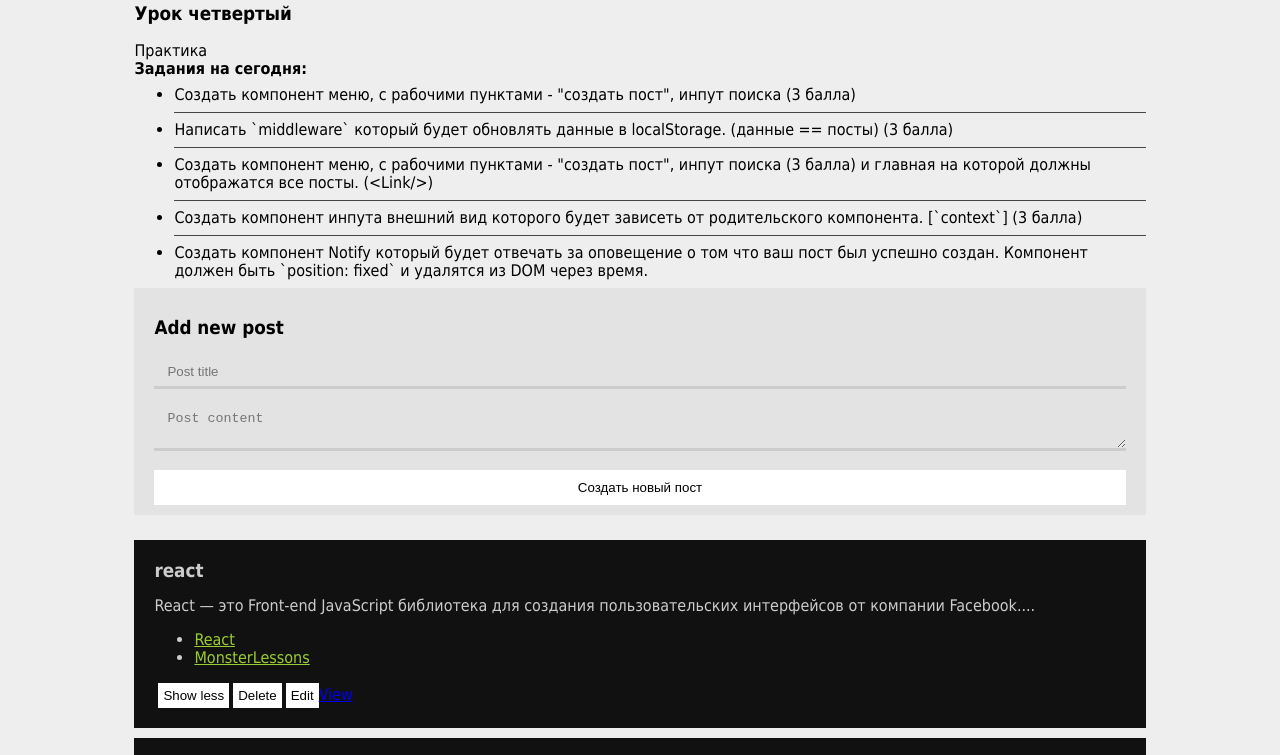
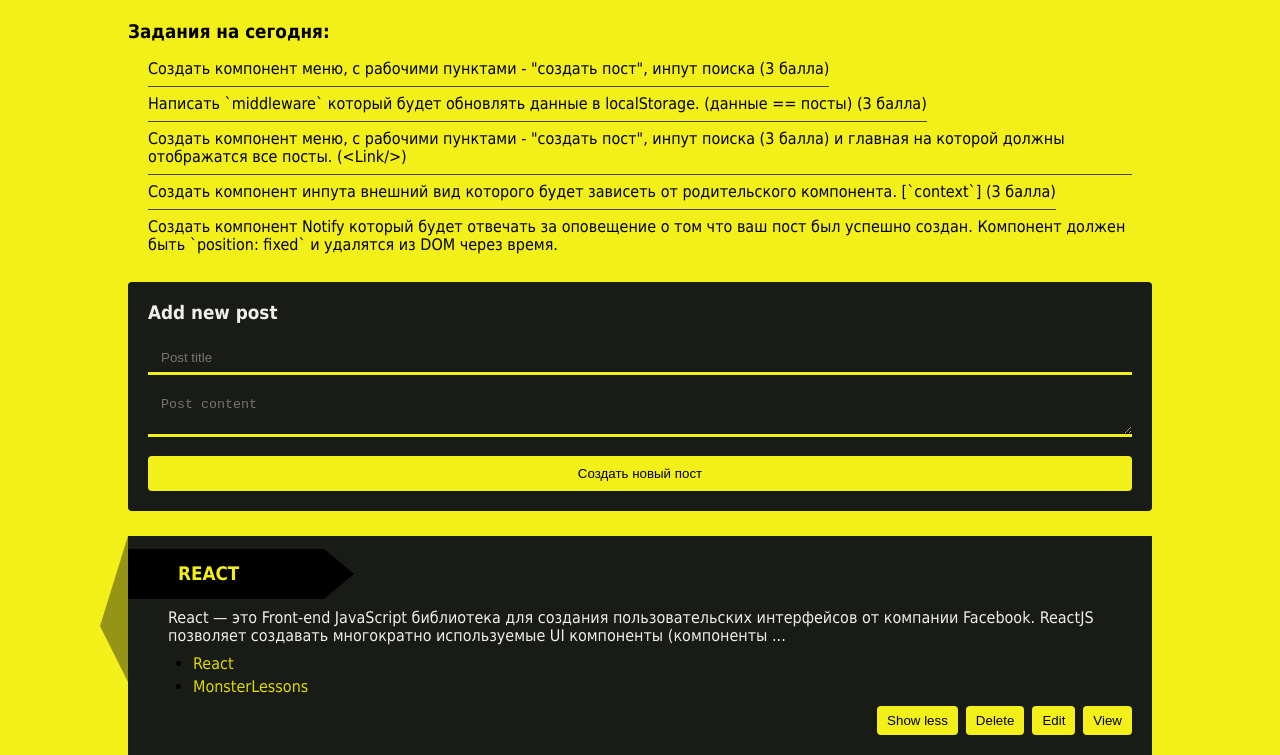
Before and after one commit to stevedevhere/react-course, a React app: page / in a window 1280 px wide. Shown: the part 81-836 px from the top of the page. Built offline with nearby package versions, Linux system fonts and the light colour scheme.

Commit message:
decorated&styling

```diff
--- a/src/js/components/Header.js
+++ b/src/js/components/Header.js
@@ -1,13 +1,11 @@
 import React from 'react';
 
 const Header = (props) => (
-    <header>
-        <h1>React Lesson: 4 [ practice, work with API ]</h1>
-        <h3>Урок четвертый</h3>
-        <p className="description">
-            Практика<br/>
-            <b>Задания на сегодня:</b>
-        </p>
+    <header className="header">
+        <h1 className="page-title">React Lesson: 4 [ context, ?Children API? ]</h1>
+        <h3 className="description">
+            Задания на сегодня:
+        </h3>
         <ul className="tasks">
             <li>Создать компонент меню, с рабочими пунктами - "создать пост", инпут поиска  (3 балла)</li>
             <li>Написать `middleware` который будет обновлять данные в localStorage. (данные == посты) (3 балла)</li>
--- a/src/js/components/Post.js
+++ b/src/js/components/Post.js
@@ -24,7 +24,7 @@ export default class Post extends React.Component {
 
     contentView = (content) => {
         if(!this.props.data.contentToggle && content.length > 120) {
-            return content.lessThan(120) + '... ';
+            return content.lessThan(200) + '... ';
         } else {
             return content;
         }
@@ -39,12 +39,14 @@ export default class Post extends React.Component {
                     {(this.props.data.links) ? this.props.data.links.map((item, index) =>
                         <li key={index} className="link"><a href={item.link} target="_blank">{item.title}</a></li>) : null}
                 </ul>
-                <button onClick={this.handleShowMore}>{this.props.data.contentToggle ? "Show more" : "Show less" }</button>
-                <button >Delete</button>
-                <button>Edit</button>
-                <Link to={`/post-${this.props.index}`} className="post-view-link">
-                    View
-                </Link>
+               <div className="buttons">
+                    <button onClick={this.handleShowMore}>{this.props.data.contentToggle ? "Show more" : "Show less"}</button>
+                    <button >Delete</button>
+                    <button>Edit</button>
+                    <button onClick={() => this.props.push(`/post-${this.props.index}`)}>
+                        View
+                    </button>
+               </div>
             </article>
         );
     }
--- a/src/js/components/PostView.js
+++ b/src/js/components/PostView.js
@@ -27,12 +27,21 @@ export default class PostView extends React.Component {
         if(this.props.data) {
             return (
                 <article className="post-view">
-                    <Link to="/" className="go-home">Go Home</Link>
-                    <h1>{this.props.data.title}</h1>
-                    <p>{this.props.data.description}</p>
-                    <ul className="links">
-                        {this.renderLinks()}
-                    </ul>
+
+                    <header>
+                        <h1 className="page-title">
+                            <Link to="/" className="go-home">home</Link>
+                            {' / ' +this.props.data.title}
+                        </h1>
+                    </header>
+
+                    <main>
+                        <p>{this.props.data.description}</p>
+                        <ul className="links">
+                            {this.renderLinks()}
+                        </ul>
+                    </main>
+
                 </article>
             );
         } else {
--- a/src/js/components/Posts.js
+++ b/src/js/components/Posts.js
@@ -42,7 +42,7 @@ export default class Posts extends React.Component {
                 // Так-же, мы передаем свойство "key", оно необходимо ядру реакта для индетификации элементов которые
                 // созданы спомощью итерационных функций, в остальных случаях это делать нет необходимости.
                 return (
-                    <Post data={item} key={index} index={index} updateContentToggler={self.props.updateContentToggler} />
+                    <Post data={item} key={index} index={index} updateContentToggler={self.props.updateContentToggler} push={this.props.history.push}/>
                 )
             })
         } else {
@@ -51,6 +51,7 @@ export default class Posts extends React.Component {
     }
 
     render() {
+        console.log(this)
         return (
             <section className="posts-container">
                 <Header />
--- a/src/sass/_components.scss
+++ b/src/sass/_components.scss
@@ -2,4 +2,5 @@
  @import "components/_button";
  @import "components/_add-post";
  @import "components/_post";
+ @import "components/_post-view";
  @import "components/_menu";
--- a/src/sass/_defaults.scss
+++ b/src/sass/_defaults.scss
@@ -1,5 +1,12 @@
 $blue: #006ec5;
 $grey: #585858;
+$accent: rgb(243, 239, 24);
+
+* {
+    margin: 0;
+    padding: 0;
+    outline: none;
+}
 
 html, body {
     font-family: "Tahoma";
@@ -7,23 +14,37 @@ html, body {
     line-height: 1.125;
 }
 
+ul {
+    margin: 10px 0;
+}
+
+ul li {
+    display: table;
+}
 
 body {
     min-height: 100%;
-    background: #eee;
+    background: $accent;
     background-size: 100% 100%;
     * {
         box-sizing: border-box;
     }
 }
 
-h1 {
-    margin: 0;
-}
-
 .wrapper {
     margin: auto;
     width: 80%;
     display: table;
-    padding-top: 30px;
+    // padding-top: 30px;
 }
+
+h1.page-title {
+    display: table;
+    margin: auto;
+    text-align: center;
+    padding: 20px 50px;
+    background: #000;
+    color: #fff;
+    border-radius: 0 0 7px 7px;
+    margin-bottom: 35px;
+  }
--- a/src/sass/components/_add-post.scss
+++ b/src/sass/components/_add-post.scss
@@ -1,20 +1,28 @@
 .add-post {
-  padding: 10px 20px;
-  background-color: #e3e3e3;
+  padding: 20px;
+  background-color: #191b17;
   margin-bottom: 20px;
+  color: #eee;
+  border-radius: 4px;
+
+  h3 {
+    margin-bottom: 20px;
+  }
+
   form {
     width: 100%;
     * {
-      box-sizing: border-box;
-      outline: none;
-      transition: 0.1s;
+      transition: 0.2s;
+      &:not(button) {
+        color: #eee;
+      }
     }
 
     input {
       padding: 7px 13px;
       width: 100%;
       border: none;
-      border-bottom: solid 3px #ccc;
+      border-bottom: solid 3px $accent;
       background-color: transparent;
       margin-bottom: 15px;
       &:focus {
@@ -23,11 +31,12 @@
     }
 
     textarea {
+      resize: vertical;
       padding: 7px 13px;
       width: 100%;
       border: none;
       background-color: transparent;
-      border-bottom: solid 3px #ccc;
+      border-bottom: solid 3px $accent;
       &:focus {
         border-color: #333;
       }
--- a/src/sass/components/_button.scss
+++ b/src/sass/components/_button.scss
@@ -1,11 +1,13 @@
 button {
-  background-color: #fff;
-  padding: 5px;
   cursor: pointer;
+  background-color: $accent;
+  padding: 7px 10px;
+  border-radius: 4px;
   border: none;
   outline: none;
+
   &:hover {
-    background-color: #eee;
+    background-color: lighten($accent, 20);
   }
 
   &:active {
@@ -13,3 +15,10 @@ button {
     color: #fff;
   }
 }
+
+// button {
+//     background-color: $accent!important;
+//     color: rgb(26, 25, 25);
+//     border-radius: 4px;
+//     padding: 5px;
+// }
--- /dev/null
+++ b/src/sass/components/_post-view.scss
@@ -0,0 +1,10 @@
+.post-view {
+    main {
+        margin: 5px auto;
+        background-color: #191b17;
+        padding: 20px;
+        width: 100%;
+        border-radius: 4px;
+        color: #eee;
+    }
+}
--- a/src/sass/components/_post.scss
+++ b/src/sass/components/_post.scss
@@ -1,22 +1,94 @@
 article.item {
-  padding: 15px;
   margin: 5px auto;
-
-  background-color: #111;
-  color: #ccc;
+  background-color: #191b17;
   transition: 0.1s;
   text-decoration: none;
   display: block;
   border: solid 5px transparent;
+
+  h1 {
+    margin-bottom: 10px;
+    color: $accent;
+    text-transform: uppercase;
+    background-color: #000;
+    padding: 15px 85px 15px 50px;
+    margin-left: -20px;
+    position: relative;
+    // height: 25px;
+    display: table;
+    line-height: 20px;
+
+    &::before {
+      content: "";
+      position: absolute;
+      left: -28px;
+      top: -13px;
+      border-bottom: solid 56px transparent;
+      border-top: solid 90px transparent;
+      border-right: solid 28px #969416;
+      display: inline-table;
+    }
+
+    &::after {
+      content: "";
+      right: -30px;
+      top: 0;
+      position: absolute;
+      display: inline-block;
+      // width: 51px;
+      // height: 51px;
+      border-top: transparent 25px solid;
+      border-bottom: transparent 25px solid;
+      border-left: #000 solid 30px;
+      // background-color: #fff;
+    }
+  }
+
+  .buttons {
+    float: right;
+    button {
+      margin-left: 8px;
+    }
+  }
+
+  p {
+    color: #eee;
+    margin-left: 20px;
+  }
+
+  .post-view-link {
+    color: #fff;
+    padding: 4px;
+    margin-left: 10px;
+    text-decoration: none;
+    &:hover {
+      text-decoration: underline;
+    }
+  }
+
   &:hover {
     //background-color: #0d0d0d;
-    border-color: #32567e;
+    // background-color: #28313c;
+  }
+
+  &.active {
+    // background-color: #fff;
+    // color: #000;
+    padding-bottom: 30px;
+    padding-top: 30px;
   }
 
   ul.links {
+    margin-left: 45px;
     li.link {
+      display: list-item;
+      margin: 5px 0;
       a {
-        color: yellowgreen;
+        color: #deda00;
+        text-decoration: none;
+        &:hover {
+          text-decoration: underline;
+        }
       }
     }
   }
--- a/src/sass/modules/_header.scss
+++ b/src/sass/modules/_header.scss
@@ -1,9 +1,11 @@
-header{
-  .description {
-    margin: 0;
+header.header {
+
+  h3 {
+    margin-bottom: 10px;
   }
+
   ul.tasks {
-    margin: 0;
+    margin: 0 20px 20px;
     li {
       padding-top: 8px;
       padding-bottom: 8px;
--- a/src/sass/modules/_items.scss
+++ b/src/sass/modules/_items.scss
@@ -2,17 +2,14 @@
   display: flex;
   flex-flow: column;
   .item {
+    padding: 8px 15px 20px;
     width: 100%;
+    transition: 0.2s;
 
-    transition: 0.2s;
-    &.active {
-      background-color: #fff;
-      color: #000;
-      padding-bottom: 30px;
-      padding-top: 30px;
-    }
-    button {
-      margin-left: 4px;
-    }
+
+    // button {
+    //   margin-top: 20px;
+    //   margin-left: 4px;
+    // }
   }
 }
```
Also changed, not shown: 1 other file.
